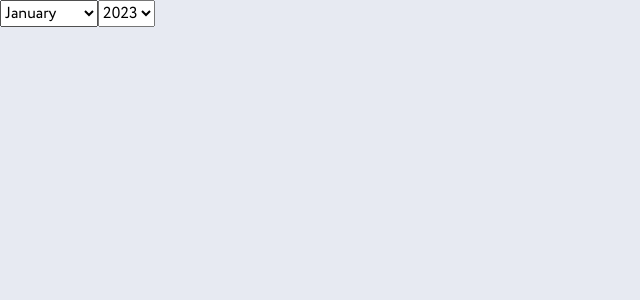
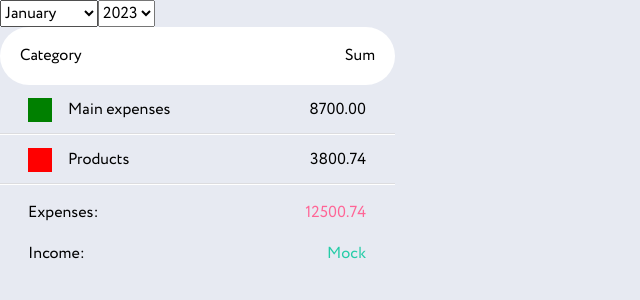
Before and after one commit to Myrhoiazov/wallet-finance-app, a React (Create React App) app: page / in a window 1280 px wide. Shown: the top 300 px of the page, without its empty margins (0-640 px from the left). Built offline with nearby package versions, Linux system fonts and the light colour scheme.

Commit message:
add teble

```diff
--- a/src/shared/components/Table/Table.jsx
+++ b/src/shared/components/Table/Table.jsx
@@ -1,4 +1,5 @@
 import React from 'react';
+import s from './Table.module.scss';
 
 const Table = () => {
   const monthsList = [
@@ -16,7 +17,22 @@ const Table = () => {
     'December',
   ];
 
+  const colorPalette = [];
+
   const yearsList = [2023, 2022, 2021];
+
+  const mockData = [
+    {
+      color: 'green',
+      category: 'Main expenses',
+      value: 8700.0,
+    },
+    {
+      color: 'red',
+      category: 'Products',
+      value: 3800.74,
+    },
+  ];
 
   const monthChangeHandle = event => {
     console.log(event.target.value);
@@ -44,6 +60,36 @@ const Table = () => {
           ))}
         </select>
       </div>
+
+      <div className={s.table}>
+        <div className={s.tableHeader}>
+          <p>Category</p>
+          <p>Sum</p>
+        </div>
+        <ul className={s.tableBody}>
+          {mockData.map(item => (
+            <li className={s.tableBodyItem} key={item.category}>
+              <span
+                className={s.tableBodyItemColor}
+                style={{ backgroundColor: item.color }}
+              ></span>
+              <p className={s.tableBodyItemCategory}>{item.category}</p>
+              <p className={s.tableBodyItemValue}>{item.value.toFixed(2)}</p>
+            </li>
+          ))}
+        </ul>
+
+        <div className={s.tableTotalData}>
+          <div className={s.tableTotalDataExpenses}>
+            <p>Expenses:</p>
+            <p>{mockData.reduce((a, b) => a.value + b.value)}</p>
+          </div>
+          <div className={s.tableTotalDataIncome}>
+            <p>Income:</p>
+            <p>{'Mock'}</p>
+          </div>
+        </div>
+      </div>
     </>
   );
 };
--- /dev/null
+++ b/src/shared/components/Table/Table.module.scss
@@ -0,0 +1,78 @@
+.table {
+  width: 395px;
+  max-height: 606px;
+
+  &Header {
+    display: flex;
+    justify-content: space-between;
+    align-items: center;
+    padding: 0 20px;
+    height: 58px;
+    border-radius: 29px;
+    background-color: #fff;
+  }
+
+  &Body {
+
+    &Item {
+      position: relative;
+      display: flex;
+      justify-content: left;
+      align-items: center;
+      padding: 0 29px 0 28px;
+      height: 50px;
+
+      &Color {
+        justify-self: start;
+        width: 24px;
+        height: 24px;
+      }
+
+      &Category {
+        margin-left: 16px;
+      }
+
+      &Value {
+        margin-left: auto;
+      }
+    }
+
+    &Item::after {
+      position: absolute;
+      bottom: 0;
+      left: 0;
+      content: '';
+      width: 100%;
+      height: 2px;
+      background: linear-gradient(#DCDCDF 50%, #FFFFFF 60% 50%);
+    }
+  }
+
+  &TotalData {
+    padding: 0 29px 0 28px;
+
+    &Expenses {
+      display: flex;
+      justify-content: space-between;
+      margin-top: 16px;
+    }
+
+    &Expenses {
+      p:last-child {
+        color: #FF6596;
+      }
+    }
+
+    &Income {
+      display: flex;
+      justify-content: space-between;
+      margin-top: 17px;
+    }
+
+    &Income {
+      p:last-child {
+        color: #24CCA7;
+      }
+    }
+  }
+}
```
